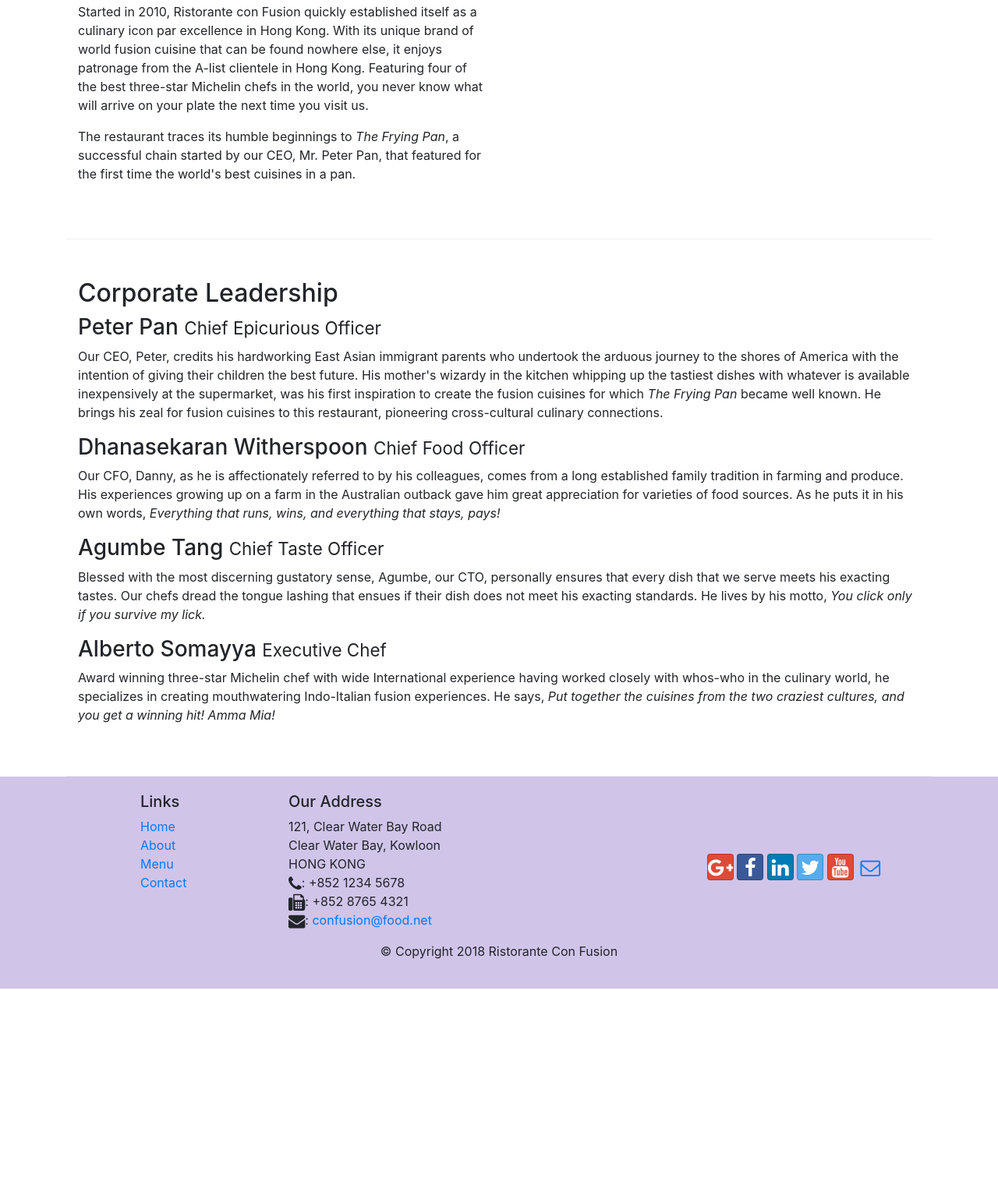
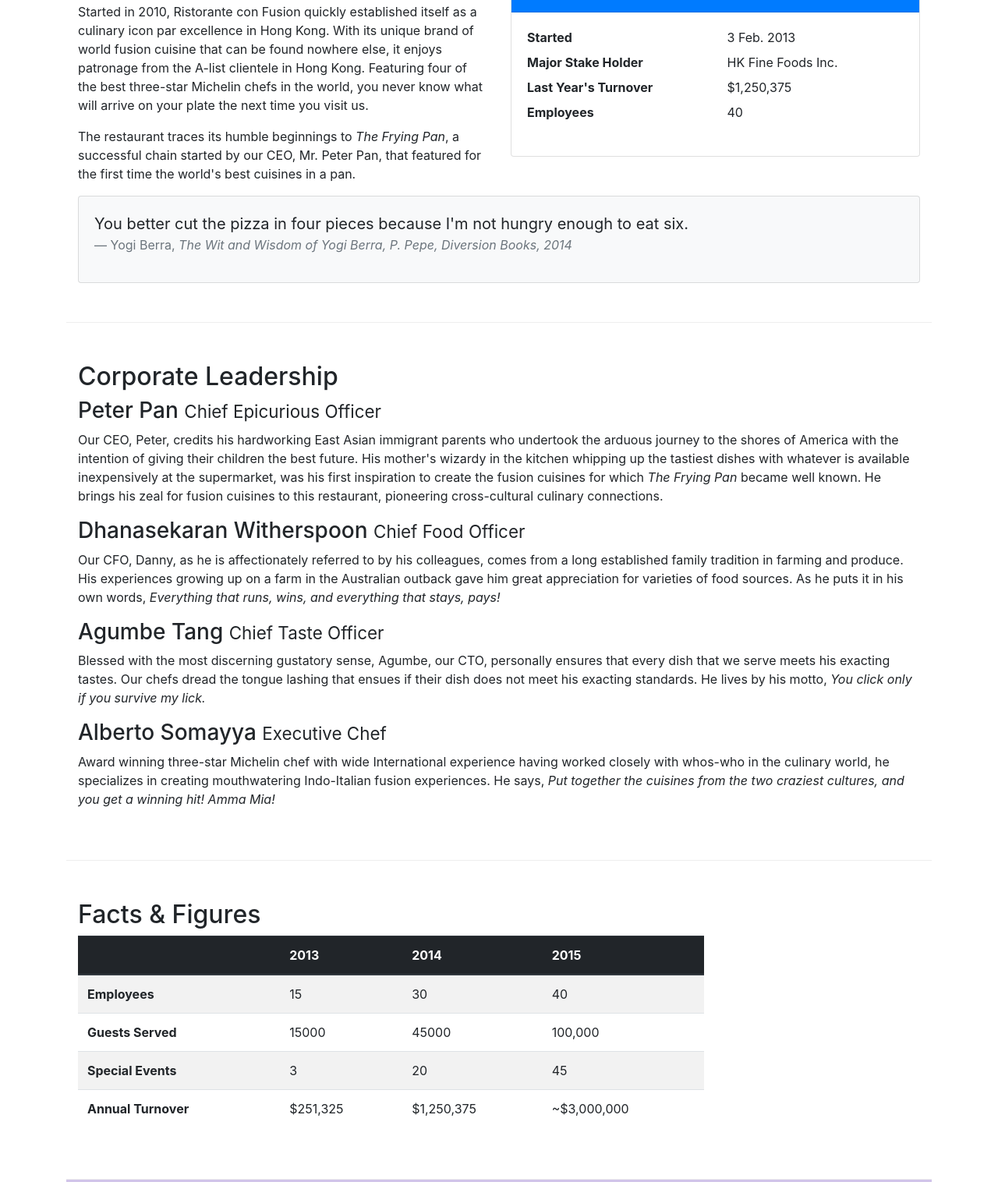
Before and after one commit to amineBenabdallah/Bootstrap-4, a website: page aboutus.html in a window 1280 px wide. Shown: the part 558-2074 px from the top of the page at 78% size. Before the commit the page ends 1826 px from the top, so only its background shows below. Drawn offline with nearby package versions, Linux system fonts and the light colour scheme.

Commit message:
card and table

```diff
--- a/aboutus.html
+++ b/aboutus.html
@@ -61,7 +61,34 @@
                 <p>Started in 2010, Ristorante con Fusion quickly established itself as a culinary icon par excellence in Hong Kong. With its unique brand of world fusion cuisine that can be found nowhere else, it enjoys patronage from the A-list clientele in Hong Kong.  Featuring four of the best three-star Michelin chefs in the world, you never know what will arrive on your plate the next time you visit us.</p>
                 <p>The restaurant traces its humble beginnings to <em>The Frying Pan</em>, a successful chain started by our CEO, Mr. Peter Pan, that featured for the first time the world's best cuisines in a pan.</p>
             </div>
-            <div>
+            <div class="col-12 col-sm-6">
+                <div class="card">
+                    <h3 class="card-header bg-primary text-white">Facts At a Glance</h3>
+                    <div class="card-body">
+                        <dl class="row">
+                            <dt class="col-6">Started</dt>
+                            <dd class="col-6">3 Feb. 2013</dd>
+                            <dt class="col-6">Major Stake Holder</dt>
+                            <dd class="col-6">HK Fine Foods Inc.</dd>
+                            <dt class="col-6">Last Year's Turnover</dt>
+                            <dd class="col-6">$1,250,375</dd>
+                            <dt class="col-6">Employees</dt>
+                            <dd class="col-6">40</dd>
+                        </dl>
+                    </div>
+                </div>
+            </div>
+            <div class="col-12">
+                <div class="card card-body bg-light">
+                    <blockquote class="blockquote">
+                        <p class="mb-0">You better cut the pizza in four pieces because
+                            I'm not hungry enough to eat six.</p>
+                        <footer class="blockquote-footer">Yogi Berra,
+                            <cite title="Source Title">The Wit and Wisdom of Yogi Berra,
+                            P. Pepe, Diversion Books, 2014</cite>
+                        </footer>
+                    </blockquote>
+                </div>
             </div>
         </div>
 
@@ -79,6 +106,51 @@
                 <p class="d-none d-sm-block">Award winning three-star Michelin chef with wide International experience having worked closely with whos-who in the culinary world, he specializes in creating mouthwatering Indo-Italian fusion experiences. He says, <em>Put together the cuisines from the two craziest cultures, and you get a winning hit! Amma Mia!</em></p>
             </div>
        </div>
+       <div class="row row-content">
+            <div class="col-12 col-sm-9">
+                <h2>Facts &amp; Figures</h2>
+                 <div class="table-responsive">
+                    <table class="table table-striped">
+                        <thead class="thead-dark">
+                            <tr>
+                                <th>&nbsp;</th>
+                                <th>2013</th>
+                                <th>2014</th>
+                                <th>2015</th>
+                            </tr>
+                        </thead>
+                        <tbody>
+                            <tr>
+                                <th>Employees</th>
+                                <td>15</td>
+                                <td>30</td>
+                                <td>40</td>
+                            </tr>
+                            <tr>
+                                <th>Guests Served</th>
+                                <td>15000</td>
+                                <td>45000</td>
+                                <td>100,000</td>
+                            </tr>
+                            <tr>
+                                <th>Special Events</th>
+                                <td>3</td>
+                                <td>20</td>
+                                <td>45</td>
+                            </tr>
+                            <tr>
+                                <th>Annual Turnover</th>
+                                <td>$251,325</td>
+                                <td>$1,250,375</td>
+                                <td>~$3,000,000</td>
+                            </tr>
+                        </tbody>
+                    </table>
+                </div>
+            </div>
+             <div class="col-12 col-sm-3">
+            </div>
+       </div
 
     </div>
 
```
